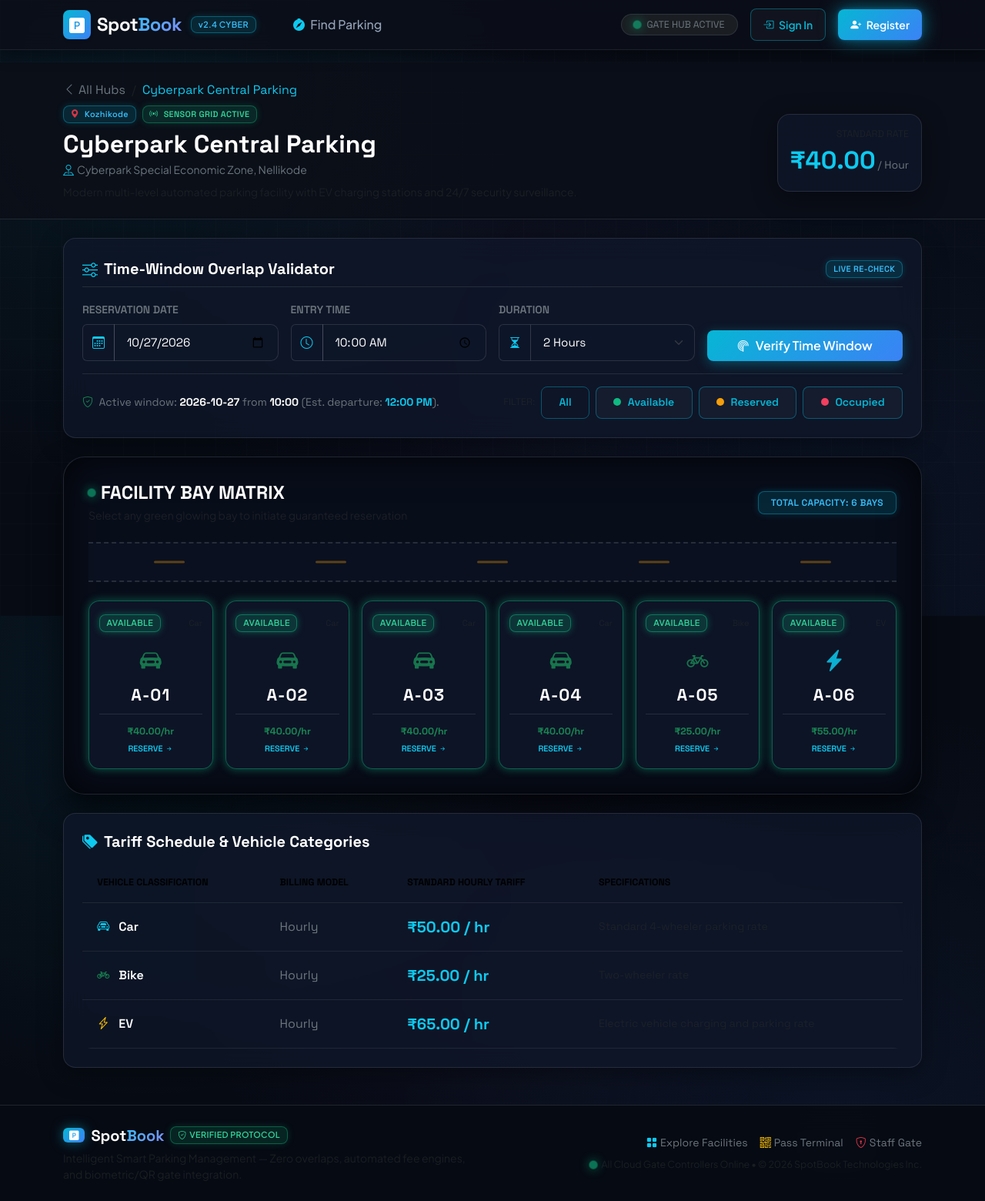
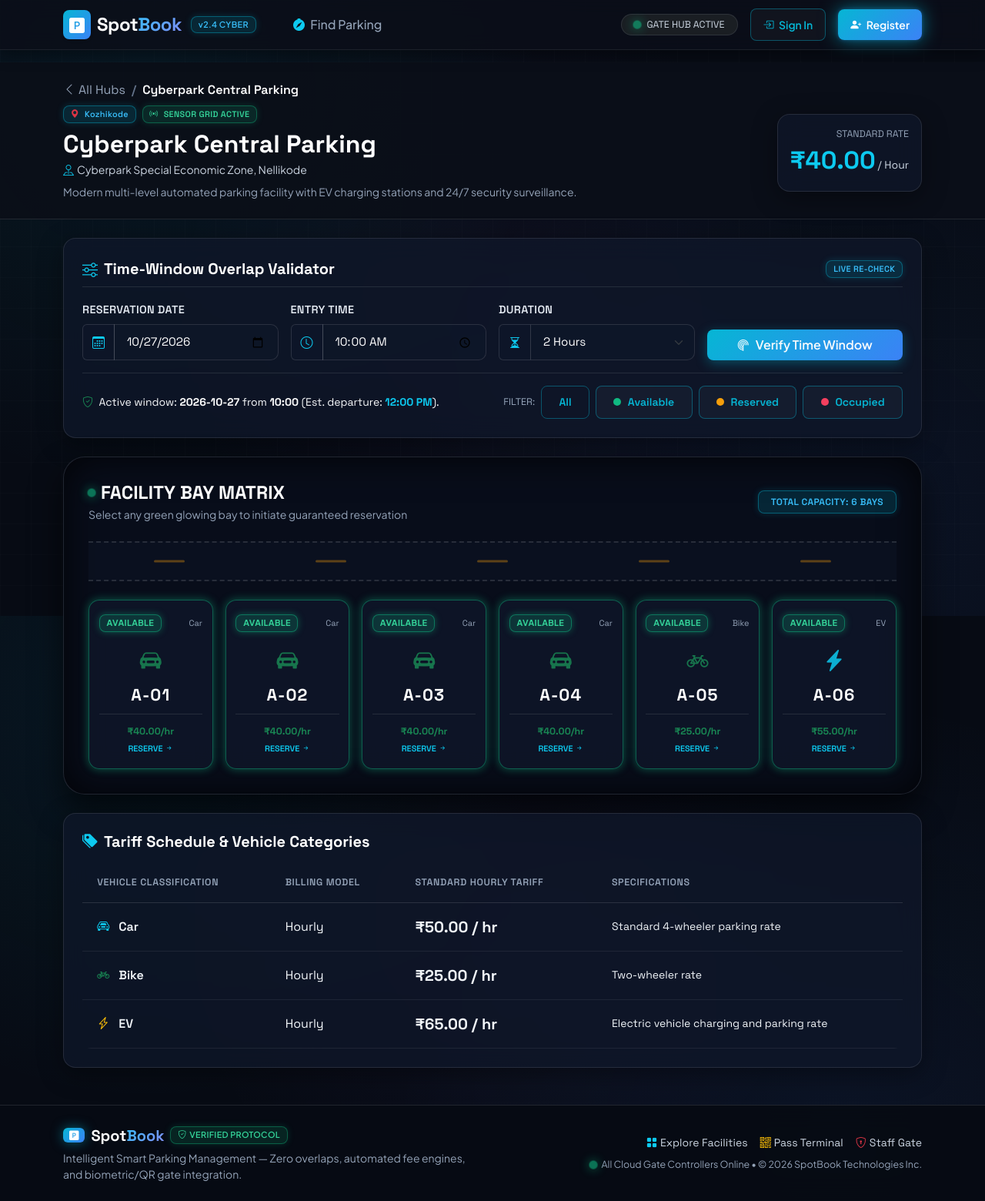
Before and after one commit to anandukrrishna/spotbook, a Django app: page /user_app/slots/1/ in a window 1280 px wide. Shown: the whole page at 77% size. Run offline with Django 4.2, Linux system fonts and the light colour scheme; data comes from the database, SQL or seed files in the repository.

Commit message:
Enhance high-contrast typography and comprehensive glassmorphism styling

```diff
--- a/static/css/modern_style.css
+++ b/static/css/modern_style.css
@@ -13,6 +13,13 @@
     --glass-blur-standard: blur(16px);
     --glass-shadow-standard: 0 8px 32px 0 rgba(0, 0, 0, 0.37);
     --glass-shadow-elevated: 0 16px 48px 0 rgba(0, 0, 0, 0.50);
+
+    /* High-Contrast Text Color Tokens */
+    --text-high-contrast: #FFFFFF;
+    --text-body-bright: #F8FAFC;
+    --text-muted-bright: #94A3B8;
+    --text-label-bright: #E2E8F0;
+    --text-highlight-cyan: #38BDF8;
 
     /* Neon Accent Highlights */
     --neon-blue-base: #3B82F6;
@@ -31,7 +38,71 @@
 }
 
 /* ==========================================================================
-   1. Universal Glass Panels & Surface Wrappers
+   1. High-Contrast Typography & Global Readability Enforcement
+   ========================================================================== */
+body, p, span, div {
+    color: var(--text-body-bright);
+}
+
+h1, h2, h3, h4, h5, h6,
+.h1, .h2, .h3, .h4, .h5, .h6 {
+    color: var(--text-high-contrast) !important;
+    font-weight: 700;
+}
+
+/* High-Contrast overrides for default Bootstrap muted classes */
+.text-muted,
+small.text-muted,
+span.text-muted,
+p.text-muted {
+    color: var(--text-muted-bright) !important;
+}
+
+.text-secondary {
+    color: #CBD5E1 !important;
+}
+
+/* Form Label & Input Prompt Clarity */
+label,
+.form-label {
+    color: var(--text-label-bright) !important;
+    font-weight: 600;
+    font-size: 0.9rem;
+    letter-spacing: 0.02em;
+    margin-bottom: 0.45rem;
+}
+
+.form-text {
+    color: var(--text-muted-bright) !important;
+}
+
+/* Hyperlinks with Neon Glow on Hover */
+a:not(.btn):not(.nav-link):not(.dropdown-item) {
+    color: var(--text-highlight-cyan);
+    text-decoration: none;
+    transition: color 0.2s ease, text-shadow 0.2s ease;
+}
+a:not(.btn):not(.nav-link):not(.dropdown-item):hover {
+    color: #FFFFFF;
+    text-shadow: 0 0 12px rgba(56, 189, 248, 0.6);
+}
+
+/* High-Contrast Breadcrumb Navigation */
+.breadcrumb-item,
+.breadcrumb-item a {
+    color: var(--text-muted-bright) !important;
+    text-decoration: none;
+}
+.breadcrumb-item.active {
+    color: #FFFFFF !important;
+    font-weight: 600;
+}
+.breadcrumb-item + .breadcrumb-item::before {
+    color: #64748B !important;
+}
+
+/* ==========================================================================
+   2. Universal Glass Panels & Surface Wrappers
    ========================================================================== */
 .glass-container,
 .glass-card,
@@ -55,7 +126,7 @@
 }
 
 /* ==========================================================================
-   2. Sticky Frosted Glass Navbar & Mobile Toggle
+   3. Sticky Frosted Glass Navbar & Mobile Toggle
    ========================================================================== */
 .navbar-futuristic,
 .navbar.sticky-top {
@@ -89,7 +160,7 @@
 }
 
 /* ==========================================================================
-   3. Search & Filter Bar (Mobile-Full Width & Neon Rings)
+   4. Search & Filter Bar (Mobile-Full Width & Neon Rings)
    ========================================================================== */
 .search-filter-card {
     background: rgba(15, 23, 42, 0.8) !important;
@@ -123,12 +194,14 @@
     color: #FFFFFF !important;
 }
 
-.form-control::placeholder {
-    color: #64748B !important;
+.form-control::placeholder,
+.form-select::placeholder {
+    color: var(--text-muted-bright) !important;
+    opacity: 0.85;
 }
 
 /* ==========================================================================
-   4. Location Cards (Smooth Hover Lifts & Glass Glow)
+   5. Location Cards (Smooth Hover Lifts & Glass Glow)
    ========================================================================== */
 .location-glass-card {
     background: var(--glass-bg-primary) !important;
@@ -147,7 +220,7 @@
 }
 
 /* ==========================================================================
-   5. Interactive Slot Grid (Mobile 2-Col, Desktop 5-Col & Neon Badges)
+   6. Interactive Slot Grid (Mobile 2-Col, Desktop 5-Col & Neon Badges)
    ========================================================================== */
 .slot-bay-card {
     background: rgba(15, 23, 42, 0.8) !important;
@@ -182,6 +255,7 @@
     color: #34D399;
     border: 1px solid rgba(16, 185, 129, 0.5);
     box-shadow: 0 0 10px rgba(16, 185, 129, 0.4);
+    font-weight: 700;
 }
 
 /* 🟡 Reserved Slot Bay */
@@ -196,6 +270,7 @@
     color: #FBBF24;
     border: 1px solid rgba(245, 158, 11, 0.5);
     box-shadow: 0 0 10px rgba(245, 158, 11, 0.35);
+    font-weight: 700;
 }
 
 /* 🔴 Occupied Slot Bay */
@@ -212,10 +287,11 @@
     color: #FB7185;
     border: 1px solid rgba(244, 63, 94, 0.5);
     box-shadow: 0 0 10px rgba(244, 63, 94, 0.35);
+    font-weight: 700;
 }
 
 /* ==========================================================================
-   6. Live Total Fee Estimator (Bold Glowing Text)
+   7. Live Total Fee Estimator (Bold Glowing Text)
    ========================================================================== */
 .live-fee-counter {
     font-family: 'Space Grotesk', monospace, sans-serif;
@@ -227,7 +303,7 @@
 }
 
 /* ==========================================================================
-   7. Boarding Pass E-Ticket & QR Scaling
+   8. Boarding Pass E-Ticket & QR Scaling
    ========================================================================== */
 .boarding-pass-card {
     background: linear-gradient(165deg, rgba(17, 24, 39, 0.95) 0%, rgba(10, 15, 28, 0.98) 100%) !important;
@@ -254,7 +330,70 @@
 }
 
 /* ==========================================================================
-   8. Mobile Viewport Refinements & Media Queries
+   9. High-Contrast Tables & Data Displays
+   ========================================================================== */
+.table-responsive {
+    border-radius: 12px;
+    overflow-x: auto;
+    -webkit-overflow-scrolling: touch;
+}
+
+.table th {
+    color: var(--text-muted-bright) !important;
+    font-weight: 600;
+    text-transform: uppercase;
+    font-size: 0.78rem;
+    letter-spacing: 0.05em;
+    border-bottom: 1px solid rgba(255, 255, 255, 0.12) !important;
+}
+
+.table td {
+    color: #F1F5F9 !important;
+    vertical-align: middle;
+    border-bottom: 1px solid rgba(255, 255, 255, 0.07) !important;
+}
+
+/* ==========================================================================
+   10. Glassmorphism Dropdowns & Modals
+   ========================================================================== */
+.dropdown-menu {
+    background: rgba(15, 23, 42, 0.96) !important;
+    backdrop-filter: blur(20px) !important;
+    -webkit-backdrop-filter: blur(20px) !important;
+    border: 1px solid rgba(255, 255, 255, 0.12) !important;
+    box-shadow: 0 15px 35px rgba(0, 0, 0, 0.6) !important;
+    border-radius: 12px;
+}
+.dropdown-item {
+    color: #E2E8F0 !important;
+    padding: 0.6rem 1.2rem;
+    font-weight: 500;
+    transition: all 0.2s ease;
+}
+.dropdown-item:hover,
+.dropdown-item:focus {
+    background: rgba(6, 182, 212, 0.15) !important;
+    color: #FFFFFF !important;
+}
+
+.modal-content {
+    background: rgba(15, 23, 42, 0.95) !important;
+    backdrop-filter: blur(24px) !important;
+    -webkit-backdrop-filter: blur(24px) !important;
+    border: 1px solid rgba(255, 255, 255, 0.15) !important;
+    box-shadow: 0 25px 60px rgba(0, 0, 0, 0.75) !important;
+    color: #F8FAFC !important;
+    border-radius: 20px;
+}
+.modal-header {
+    border-bottom: 1px solid rgba(255, 255, 255, 0.1) !important;
+}
+.modal-footer {
+    border-top: 1px solid rgba(255, 255, 255, 0.1) !important;
+}
+
+/* ==========================================================================
+   11. Mobile Viewport Refinements & Media Queries
    ========================================================================== */
 @media (max-width: 767.98px) {
     /* Full width inputs on mobile */
@@ -288,12 +427,3 @@
         padding-right: 0.75rem !important;
     }
 }
-
-/* ==========================================================================
-   9. Table Responsiveness Enforcer
-   ========================================================================== */
-.table-responsive {
-    border-radius: 12px;
-    overflow-x: auto;
-    -webkit-overflow-scrolling: touch;
-}
```
